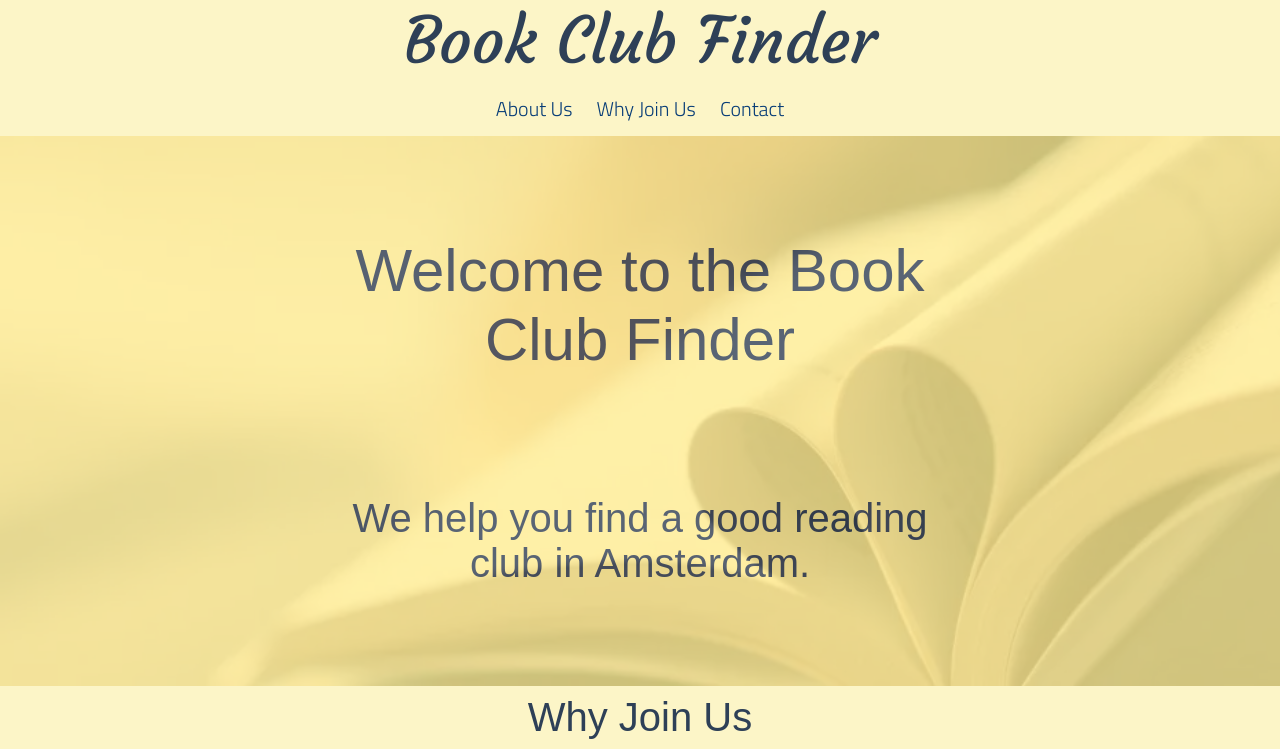
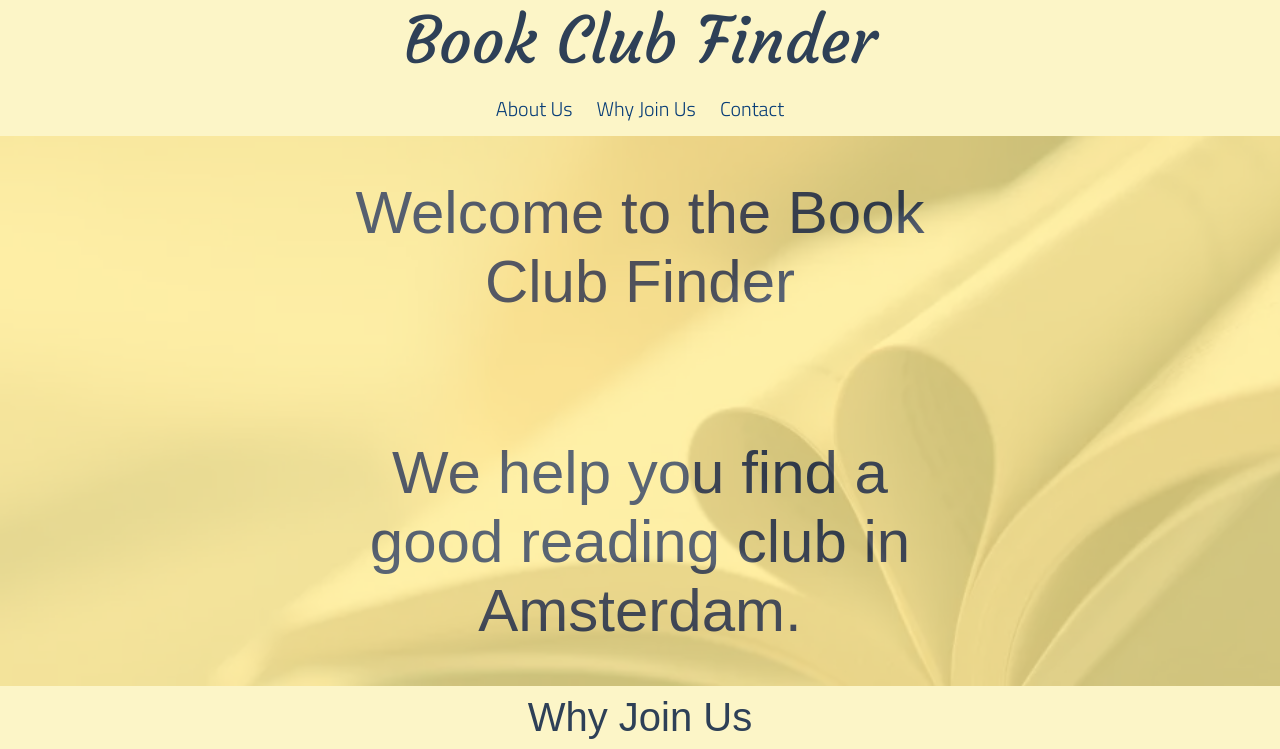
Before and after one commit to ARcKP98/Book_club, a plain HTML site: page index.html in a window 1280 px wide. Shown: the top 749 px of the page. Drawn offline with Linux system fonts and the light colour scheme; a web font is replaced by a local one.

Commit message:
Change to img element. READ.ME update for user goals and design.

```diff
--- a/assets/css/styles.css
+++ b/assets/css/styles.css
@@ -89,7 +89,7 @@ li {
   img {
     width:100%;
     height:550px;
-    aspect-ratio: 3/1;
+    aspect-ratio: 16 / 9;
     object-fit: cover;
   }
   .overlay {
--- a/index.html
+++ b/index.html
@@ -37,13 +37,13 @@
     <!--About us section and the Hero image-->
     <section>
         <div id="about-us" class="container">
-            <img src="assets/images/i-love-reading-heart-in-book-pages-picjumbo-com.webp" alt="An open book on a couch.">
+            <img src="assets/images/Cover image, book.webp" alt="An open book on a couch.">
             <div class="overlay">
                 <div class="text">
                     <h1>Welcome to the Book Club Finder</h1>
                     <br>
                     <br>
-                    <h4>We help you find a good reading club in Amsterdam.</h4>
+                    <h2>We help you find a good reading club in Amsterdam.</h2>
                     <!--height can be 480 -->
                 </div>
             </div>
@@ -135,7 +135,8 @@
         <div class="map-and-form">
             <iframe
                 src="https://www.google.com/maps/embed?pb=!1m14!1m8!1m3!1d4873.1573968412395!2d4.897418!3d52.359926!3m2!1i1024!2i768!4f13.1!3m3!1m2!1s0x47c609c4132cc63d%3A0xa5aee20780ff8e85!2sThe%20School%20Of%20Life%20Amsterdam!5e0!3m2!1sen!2snl!4v1668439471830!5m2!1sen!2snl"
-                width="700" height="600" style="border:0;"  loading="lazy"
+                width="700" height="600" style="border:0;"  title = "Map"   loading="lazy"
+                allowfullscreen
                 referrerpolicy="no-referrer-when-downgrade">
             </iframe>
              <div id="contact-form">
```
Also changed, not shown: assets/images/Cover image, book.webp (renamed from assets/images/i-love-reading-heart-in-book-pages-picjumbo-com.webp), 1 other file.
